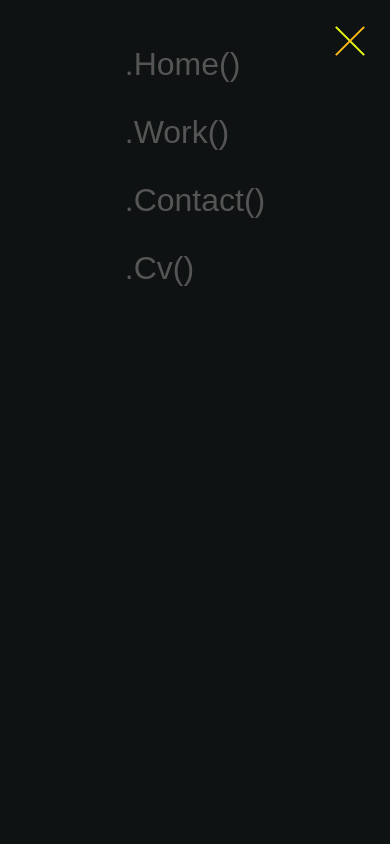
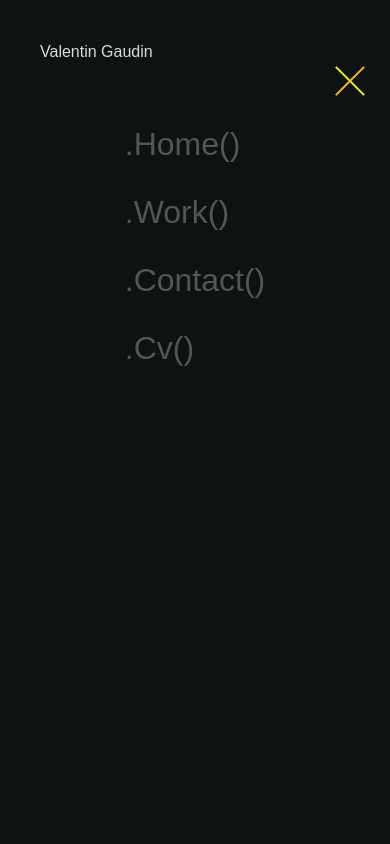
Before and after one commit to ValentinGaudin/valentin_gaudin, a Next.js app: page / in a window 390 px wide. Both pictures are taken after a click on the button "Toggle Mobile Menu". Shown: the top 844 px of the page. Built offline with nearby package versions, Linux system fonts and the light colour scheme.

Commit message:
Moove the place of the burger

```diff
--- a/components/MobileNav.js
+++ b/components/MobileNav.js
@@ -4,7 +4,7 @@
 const MobileNav = () => {
 
     function toggleMenu() {
-        const btn = document.getElementById('menuBtn');
+        const btn = document.getElementById('buttonMenu');
         const nav = document.getElementById('menu');
         if (getComputedStyle(btn).display === 'block') {
         btn.classList.toggle('open');
@@ -16,10 +16,10 @@
 
     return (
         <div className="navbar md:hidden fixed w-full z-10">
-                <nav id='site-menu' className="navigation text-md w-full justify-center items-center " >
+                <nav id='site-menu' className="navigation text-md w-full justify-center items-center mt-10" >
                         <div className="z-40 w-full md:w-auto mx-auto flex flex-row-reverse items-center absolute right-5 top-5">
                             <button
-                                id='menuBtn'
+                                id='buttonMenu'
                                 aria-label='Toggle Mobile Menu'
                                 className='hamburger block md:hidden focus:outline-none absolute right-5'
                                 type='button'
@@ -31,22 +31,19 @@
                             <span className='hamburger_bottom-bun'></span>
                             </button>
                         </div>
-                    <div
-                        id='menu'
-                        className="link no-scrollbar w-full md:self-center md:flex flex-col items-center h-screen hidden overflow-x-scroll"
-                    >
-                    <ul className="navbar__links" id="navBG">
-                        <li className="navbar__link">
+                    <div id="menu" className="link no-scrollbar w-full md:self-center md:flex flex-col items-center h-screen hidden overflow-x-scroll">
+                    <ul className="navbar__links mt-10" id="navigation">
+                        <li className="link">
                             <Link  onClick={toggleMenu} href="/" >
                             .Home()
                             </Link>
                         </li>
-                        <li className="navbar__link">
+                        <li className="link">
                             <Link  onClick={toggleMenu} href="/work">
                             .Work()
                             </Link>
                         </li>
-                        <li  className="navbar__link">
+                        <li  className="link">
                             <Link  onClick={toggleMenu} href="/contact">
                             .Contact()
                             </Link>
--- a/public/assets/styles/_burger.scss
+++ b/public/assets/styles/_burger.scss
@@ -54,6 +54,3 @@
   rotate(-45deg);
   width: 40px;
 }
-.no-scrollbar::-webkit-scrollbar {
-  display: none;
-}
```
